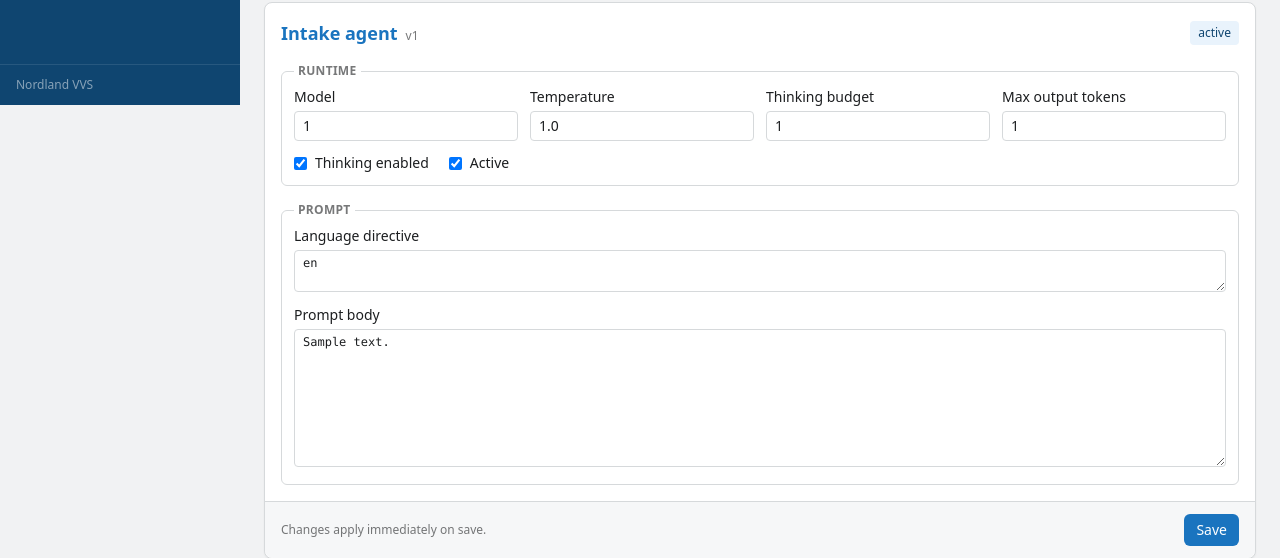
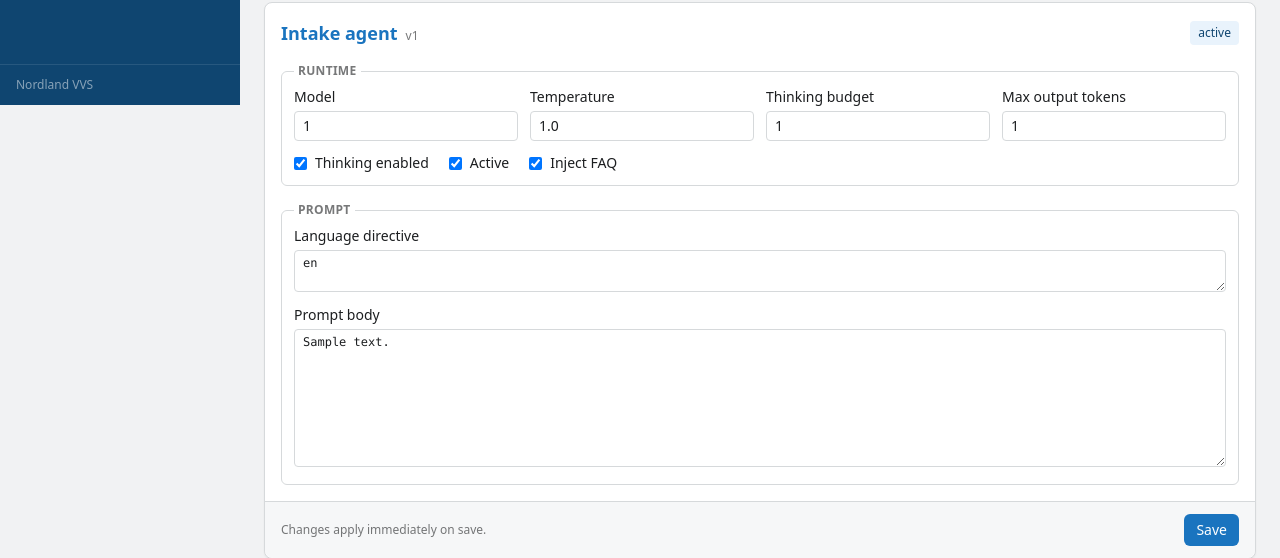
Before and after one commit to offmarketresolutions-web/swedish-bot, a Django app: page /dashboard/agents/ in a window 1280 px wide. Shown: the part 695-1253 px from the top of the page. Run offline with Django 5.2, Linux system fonts and the light colour scheme; a user stored in the database is signed in; tables that the repository leaves empty hold one stand-in row (values such as "Sample post"); parts of the project's set-up code (start-up, migrations or seed data) failed here and were passed over; some libraries are stand-ins or nearby versions.

Commit message:
agents: per-specialist FAQ injection toggle + category multi-select
Co-Authored-By: Claude Opus 4.8 <noreply@anthropic.com>

```diff
--- a/chat/prompts.py
+++ b/chat/prompts.py
@@ -29,7 +29,8 @@ def config_for(role: str) -> dict:
     """Editable runtime config for an agent from the DB (V2 P-C): model, temperature,
     thinking budget, max output tokens. Null/0 fields fall back to code defaults."""
     agent = get_agent(role)
-    cfg = {"model": model_for(role), "temperature": 0.4, "thinking_budget": 0, "max_output_tokens": None}
+    cfg = {"model": model_for(role), "temperature": 0.4, "thinking_budget": 0,
+           "max_output_tokens": None, "inject_faq": True, "faq_category_ids": []}
     if agent:
         if agent.temperature is not None:
             cfg["temperature"] = agent.temperature
@@ -37,6 +38,8 @@ def config_for(role: str) -> dict:
             cfg["thinking_budget"] = agent.thinking_budget
         if agent.max_output_tokens:
             cfg["max_output_tokens"] = agent.max_output_tokens
+        cfg["inject_faq"] = agent.inject_faq
+        cfg["faq_category_ids"] = list(agent.faq_categories.values_list("id", flat=True))
     return cfg
 
 
--- a/dashboard/views.py
+++ b/dashboard/views.py
@@ -237,7 +237,10 @@ def serve_document(request, pk: int):
 # ── Agent Config (V2 P-D UI): edit AgentPrompt rows with HTMX inline save ──────
 
 def _agent_card_ctx(prompt, *, saved=False, error=""):
-    return {"p": prompt, "saved": saved, "error": error}
+    from kb.models import Category
+    return {"p": prompt, "saved": saved, "error": error,
+            "all_categories": Category.objects.order_by("name"),
+            "faq_category_ids": set(prompt.faq_categories.values_list("id", flat=True))}
 
 
 @staff_member_required
@@ -279,11 +282,15 @@ def agent_save(request, pk: int):
     p.max_output_tokens = _num("max_output_tokens", int, lo=1, hi=65536, default=None)
     p.thinking_enabled = request.POST.get("thinking_enabled") == "on"
     p.is_active = request.POST.get("is_active") == "on"
+    p.inject_faq = request.POST.get("inject_faq") == "on"
     if not (p.model_id or "").strip():
         errors.append("model_id required")
 
     if not errors:
         p.save()
+        # which categories' FAQ to inject (empty = the machine's own category)
+        cat_ids = [c for c in request.POST.getlist("faq_categories") if c.isdigit()]
+        p.faq_categories.set(cat_ids)
     resp = render(request, "dashboard/_agent_card.html",
                   _agent_card_ctx(p, saved=not errors, error="; ".join(errors)))
     if errors:
--- a/kb/models.py
+++ b/kb/models.py
@@ -238,6 +238,12 @@ class AgentPrompt(models.Model):
     thinking_enabled = models.BooleanField(default=False)
     thinking_budget = models.IntegerField(default=0, help_text="Gemini thinking tokens (0 = off).")
     max_output_tokens = models.IntegerField(null=True, blank=True)
+    # FAQ / guide injection into this agent's knowledge context (specialist).
+    inject_faq = models.BooleanField(
+        default=True, help_text="Inject category FAQ/guides into the specialist context.")
+    faq_categories = models.ManyToManyField(
+        Category, blank=True, related_name="+",
+        help_text="If set, inject FAQ only from these categories; empty = the matched machine's category.")
     prompt_version = models.IntegerField(default=1)
     is_active = models.BooleanField(default=True)
     updated_at = models.DateTimeField(auto_now=True)
--- a/templates/dashboard/_agent_card.html
+++ b/templates/dashboard/_agent_card.html
@@ -35,8 +35,23 @@
     <div class="flex flex-wrap gap-5 text-sm mt-3">
       <label class="flex items-center gap-2"><input type="checkbox" name="thinking_enabled" {% if p.thinking_enabled %}checked{% endif %}> {% trans "Thinking enabled" %}</label>
       <label class="flex items-center gap-2"><input type="checkbox" name="is_active" {% if p.is_active %}checked{% endif %}> {% trans "Active" %}</label>
+      <label class="flex items-center gap-2"><input type="checkbox" name="inject_faq" {% if p.inject_faq %}checked{% endif %} data-testid="inject-faq"> {% trans "Inject FAQ" %}</label>
     </div>
   </fieldset>
+
+  {% if p.role == 'specialist' %}
+  <fieldset class="border border-nl-border rounded-md px-3 pt-2 pb-3 mb-4">
+    <legend class="px-1 text-xs font-semibold uppercase tracking-wide text-nl-base/60">{% trans "FAQ injection" %}</legend>
+    <p class="text-xs text-nl-base/60 mb-2">{% trans "Which categories’ FAQ &amp; guides to inject into this agent. Select none to use the matched machine’s own category." %}</p>
+    <select name="faq_categories" multiple size="6" data-testid="faq-categories"
+            class="w-full border border-nl-border rounded px-2 py-1 text-sm focus:border-nl-primary focus:ring-1 focus:ring-nl-primary outline-none">
+      {% for c in all_categories %}
+        <option value="{{ c.pk }}" {% if c.pk in faq_category_ids %}selected{% endif %}>{{ c.name }}</option>
+      {% endfor %}
+    </select>
+    <p class="text-xs text-nl-base/50 mt-1">{% trans "Ctrl/Cmd-click to select multiple. Only used when “Inject FAQ” is on." %}</p>
+  </fieldset>
+  {% endif %}
 
   <fieldset class="border border-nl-border rounded-md px-3 pt-2 pb-3 mb-4">
     <legend class="px-1 text-xs font-semibold uppercase tracking-wide text-nl-base/60">{% trans "Prompt" %}</legend>
```
Also changed, not shown: chat/context.py (+17 -11 lines), kb/migrations/0009_agentprompt_faq_categories_agentprompt_inject_faq.py (added).
